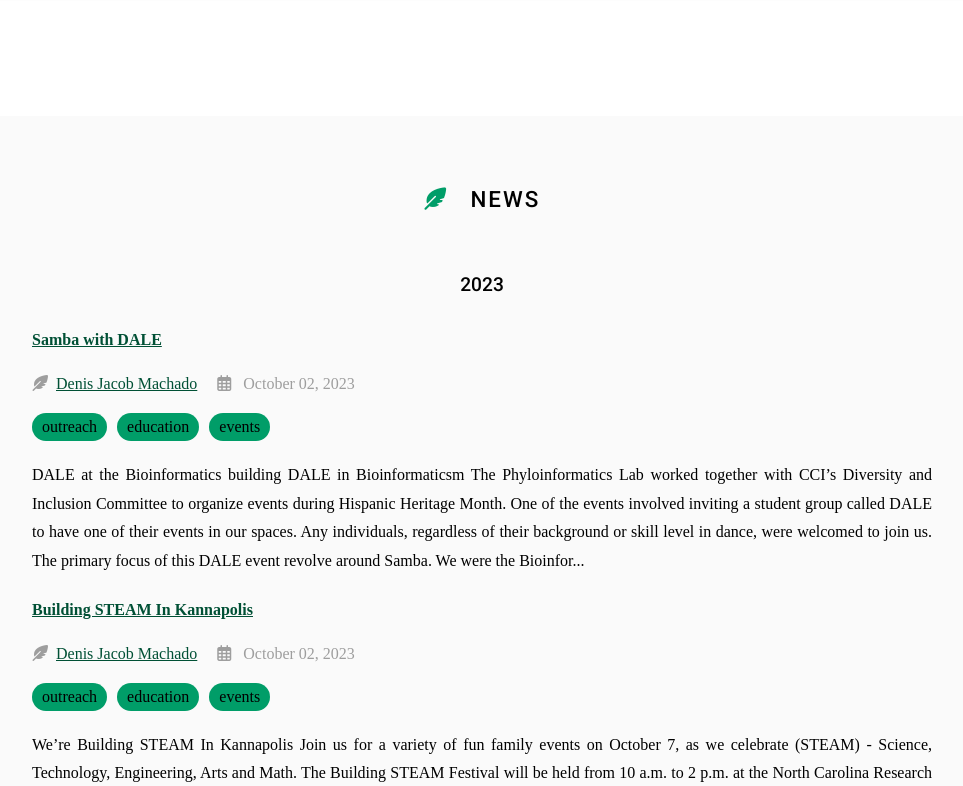
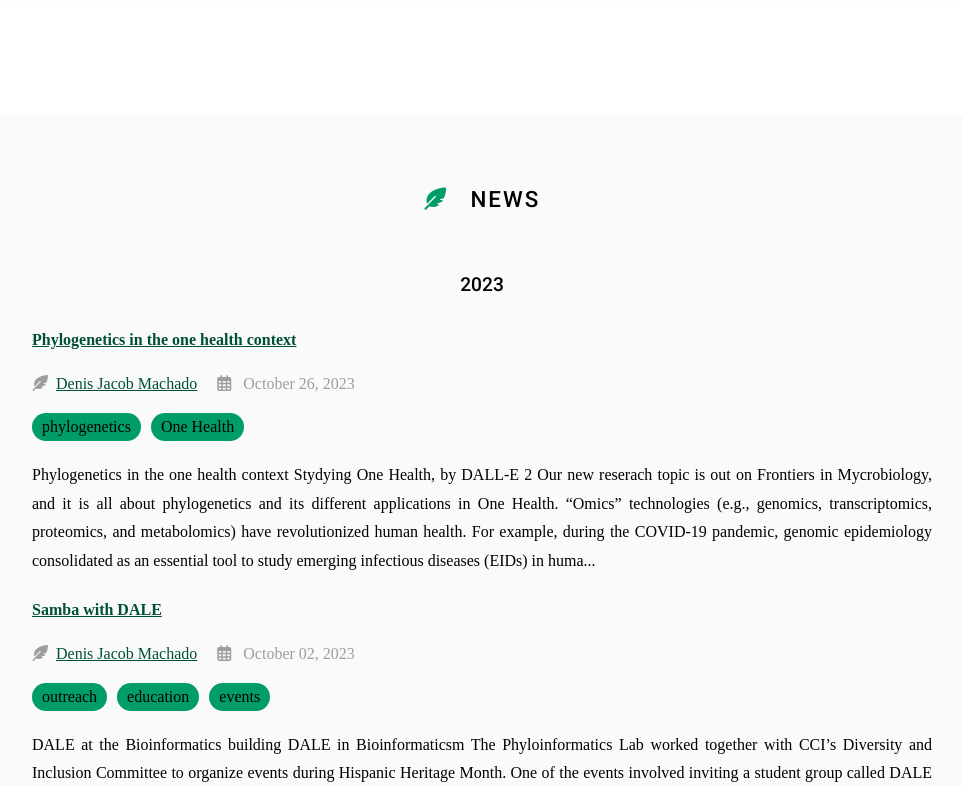
Before and after one commit to machadodj/machadodj.github.io, a Jekyll site: the page built from news/index.md, in a window 1280 px wide and 900 px high, cut to the strip 114-900 px from the top of the window. Shown: the whole strip, without its empty margins (158-1121 px from the left). Built offline with Jekyll 4.4.1, drawn with Linux system fonts in a browser that asks for light colours; nearby versions of some CDN libraries; some web fonts are replaced.

Commit message:
New publication

```diff
--- a/_data/citations.yaml
+++ b/_data/citations.yaml
@@ -1,6 +1,20 @@
 # DO NOT EDIT, GENERATED AUTOMATICALLY FROM SOURCES.YAML (AND ELSEWHERE)
 # See https://github.com/greenelab/lab-website-template/wiki/Citations
 
+- title: Phylogenetics in the one health context
+  authors:
+  - Denis Jacob Machado
+  - "Larry Jim\xE9nez-Ferbans"
+  - "Kary Oca\xF1a"
+  - Adriano de Bernardi Schneider
+  publisher: Frontiers in Microbiology
+  date: 1900-1-1
+  link: https://www.frontiersin.org/articles/10.3389/fmicb.2023.1307616/full#:~:text=Therefore%2C%20this%20Frontier's%20Research%20Topic,research%20in%20biodiversity%20and%20applied
+  image: images/OneHealth.png
+  tags:
+  - phylogenetics
+  - One Health
+  _cache: 0fa25af86c35258d21cfd48a772d6da2db4c23cb8ab3a9f68be4fffbdd302363
 - id: doi:10.3389/fncir.2023.1258370
   title: Echinoderm radial glia in adult cell renewal, indeterminate growth, and regeneration
   authors:
--- a/_data/sources.yaml
+++ b/_data/sources.yaml
@@ -2,20 +2,23 @@
 # 2023
 ##
 
-# 2023: Echinoderm radial glia in adult cell renewal, indeterminate growth, and regeneration
+# 2023: Editorial: Phylogenetics in the one health context
+- title: Phylogenetics in the one health context
+  authors:
+    - Denis Jacob Machado
+    - Larry Jiménez-Ferbans
+    - Kary Ocaña
+    - Adriano de Bernardi Schneider
+  publisher: Frontiers in Microbiology
+  date: 2023
+  link: https://www.frontiersin.org/articles/10.3389/fmicb.2023.1307616/full#:~:text=Therefore%2C%20this%20Frontier's%20Research%20Topic,research%20in%20biodiversity%20and%20applied
+  image: images/OneHealth.png
+  tags:
+    - phylogenetics
+    - One Health
 
 
 # 2023: Echinoderm radial glia in adult cell renewal, indeterminate growth, and regeneration
-# - title: Echinoderm radial glia in adult cell renewal, indeterminate growth, and regeneration
-#   authors:
-#     - Vladimir Mashanov
-#     - Soji Ademiluyi
-#     - Denis Jacob Machado
-#     - Robert Reid
-#     - Daniel Janies
-#   publisher: Frontiers in Neural Circuits
-#   date: 2023
-#   link: https://www.frontiersin.org/articles/10.3389/fncir.2023.1258370/full
 - id: doi:10.3389/fncir.2023.1258370
   image: https://www.frontiersin.org/files/Articles/1258370/fncir-17-1258370-HTML/image_m/fncir-17-1258370-g002.jpg
   tags:
--- /dev/null
+++ b/_posts/2023-10-26-Editorial.md
@@ -0,0 +1,20 @@
+---
+title: Phylogenetics in the one health context
+tags:
+  - phylogenetics
+  - One Health
+author: Denis Jacob Machado
+member: Denis_Jacob_Machado
+---
+
+# Phylogenetics in the one health context
+
+{% include figure.html image="images/OneHealth.png" caption="Stydying One Health, by DALL-E 2"%}
+{:.center}
+
+Our new reserach topic is out on Frontiers in Mycrobiology, and it is all about phylogenetics and its different applications in One Health.
+
+"Omics” technologies (e.g., genomics, transcriptomics, proteomics, and metabolomics) have revolutionized human health. For example, during the COVID-19 pandemic, genomic epidemiology consolidated as an essential tool to study emerging infectious diseases (EIDs) in humans. However, we can maximize the effectiveness of genomics epidemiology in humans by accounting for diseases' animal and environmental components. The unifying approach to sustainably balance and optimize the health of people, animals, and ecosystems is called “One Health.” Unfortunately, no single “omics” technology is sufficient to understand complex host-pathogen systems in the One Health context. Therefore, this Frontier's Research Topic explores the role of phylogenetics in providing an evolutionary context to integrate “omics” technologies to understand complex biological systems and provide a timely literature foundation for future efforts to bridge the gap between basic research in biodiversity and applied biomedical research on EIDs.
+
+{% include link.html link="https://www.frontiersin.org/articles/10.3389/fmicb.2023.1307616/full#:~:text=Therefore%2C%20this%20Frontier's%20Research%20Topic,research%20in%20biodiversity%20and%20applied" text="Read in full" icon="fas fa-arrow-right" flip=true %}
+{:.center}
```
Also changed, not shown: 2 other files.
